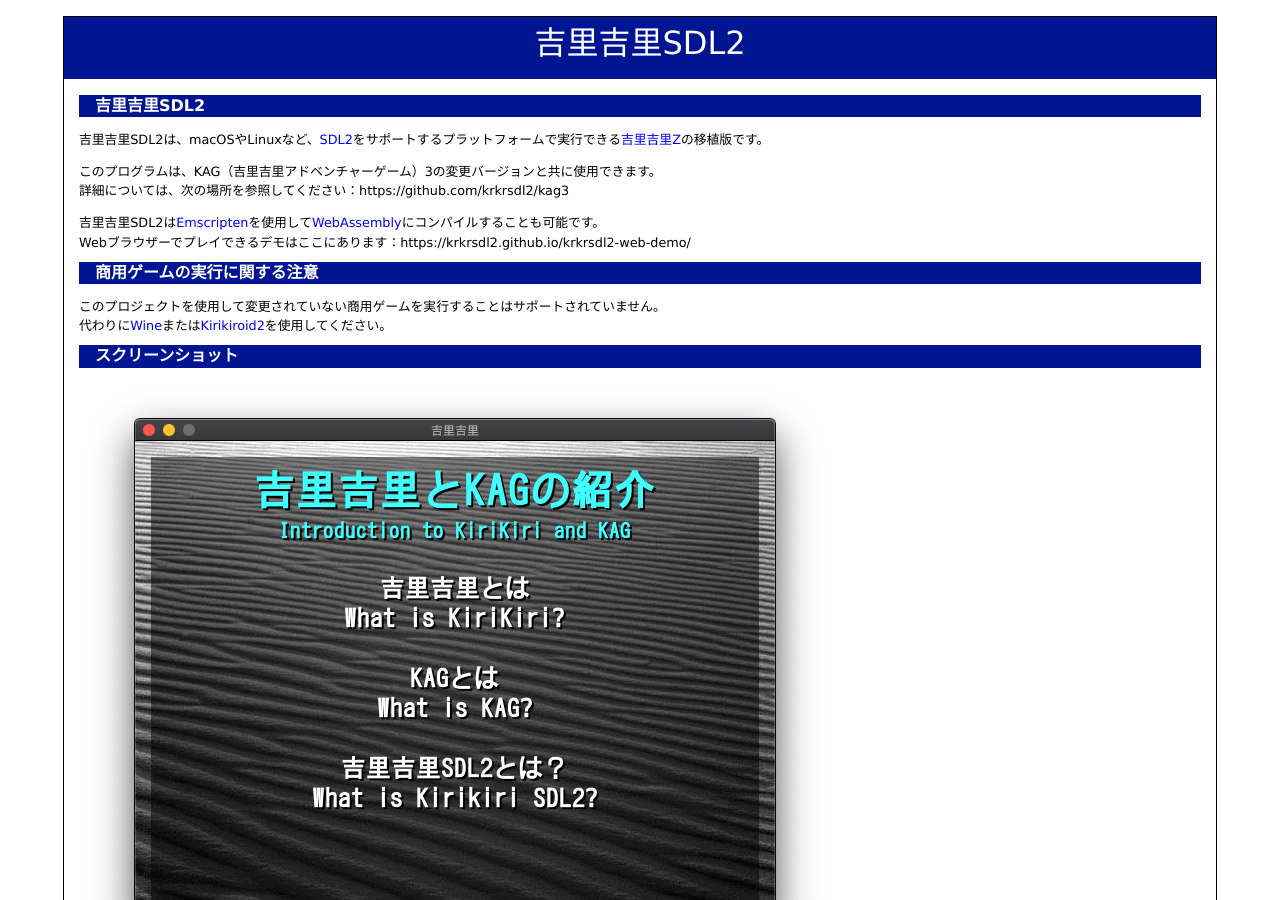
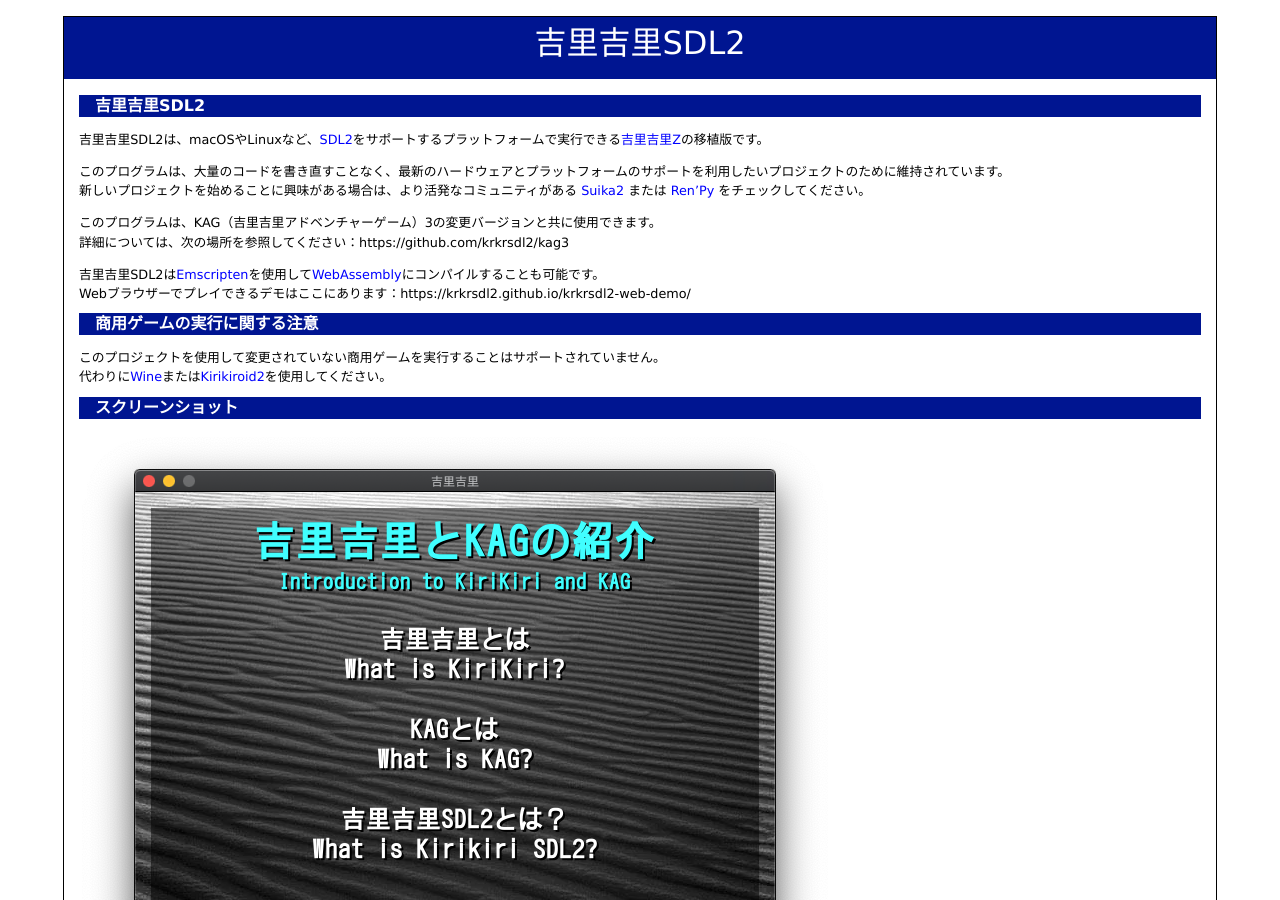
Before and after one commit to krkrsdl2/krkrsdl2, a Jekyll site: the page built from index.md, in a window 1280 px wide and 900 px high. Built offline with Jekyll 4.4.1, drawn with Linux system fonts in a browser that asks for light colours; Markdown is read by kramdown in place of the engine named in the settings.

Commit message:
Add audience related information

```diff
--- a/index.md
+++ b/index.md
@@ -6,6 +6,9 @@
 ## 吉里吉里SDL2
 
 吉里吉里SDL2は、macOSやLinuxなど、[SDL2](https://www.libsdl.org/)をサポートするプラットフォームで実行できる[吉里吉里Z](https://krkrz.github.io/)の移植版です。
+
+このプログラムは、大量のコードを書き直すことなく、最新のハードウェアとプラットフォームのサポートを利用したいプロジェクトのために維持されています。
+新しいプロジェクトを始めることに興味がある場合は、より活発なコミュニティがある [Suika2](https://suika2.com/) または [Ren'Py](https://ja.renpy.org/) をチェックしてください。
 
 このプログラムは、KAG（吉里吉里アドベンチャーゲーム）3の変更バージョンと共に使用できます。
 詳細については、次の場所を参照してください：https://github.com/krkrsdl2/kag3
```
Also changed, not shown: en/index.md (+3 -0 lines).
